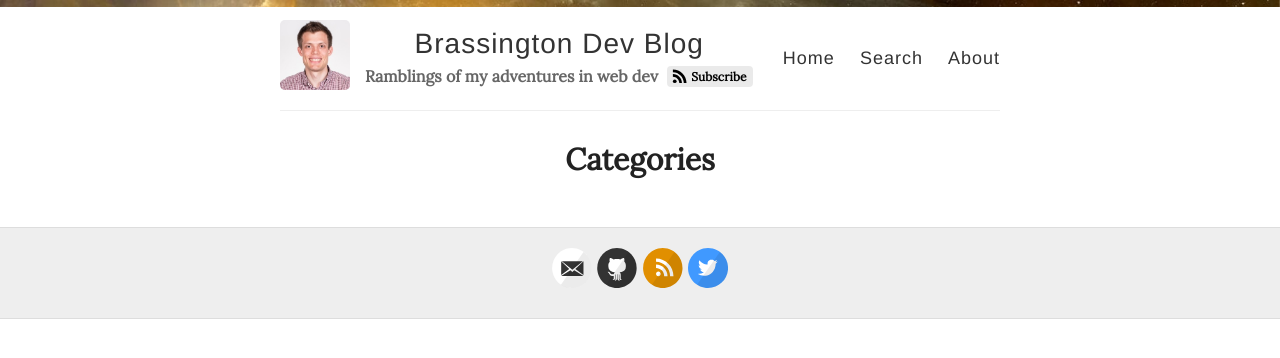
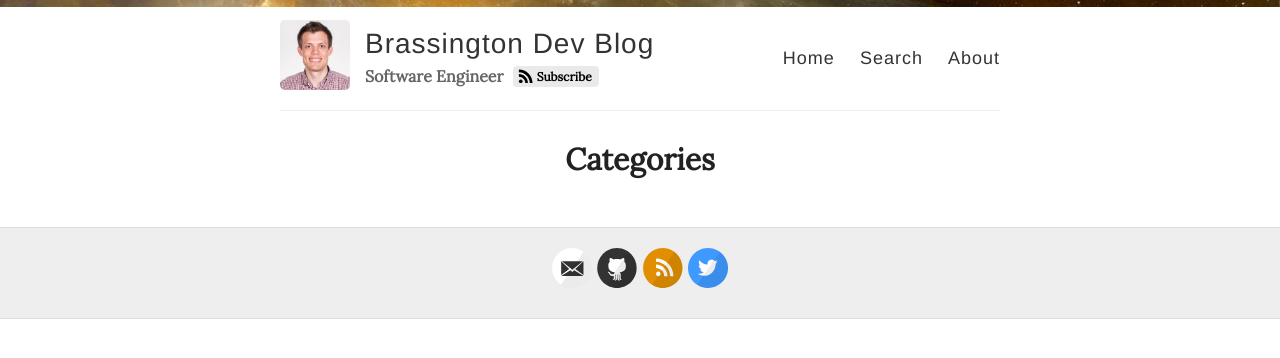
Before and after one commit to machineloop/brassington.dev, a Jekyll site: the page built from _pages/categories.md, in a window 1280 px wide. Shown: the top 358 px of the page. Built offline with Jekyll 4.4.1, drawn with Linux system fonts in a browser that asks for light colours.

Commit message:
Update _config.yml

```diff
--- a/_config.yml
+++ b/_config.yml
@@ -9,7 +9,7 @@ name: Brassington Dev Blog
 author: Andrew Brassington
 
 # Short bio or description (displayed in the header)
-description: Ramblings of my adventures in web dev
+description: Software Engineer
 
 # URL of your avatar or profile pic (you could use your GitHub profile pic)
 avatar: /images/brassington-close.jpg
```
